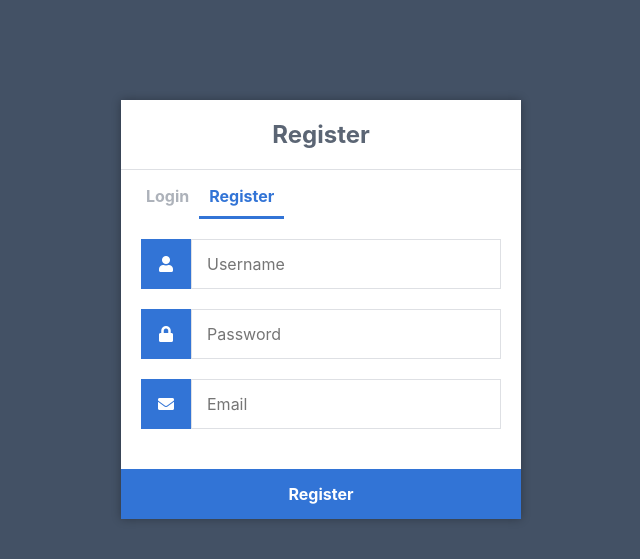
After one commit to Sergiom8m/MendiTrack_Web_App, a Flask app: page /register in a window 1280 px wide. The commit adds this page. Shown: the top 559 px of the page, without its empty margins (319-959 px from the left). Run offline with Flask 3, Linux system fonts and the light colour scheme; some libraries are stand-ins or nearby versions.

Commit message:
Registros

```diff
--- a/app/app.py
+++ b/app/app.py
@@ -24,6 +24,7 @@ mysql = MySQL(app)
 @app.route('/', methods=['GET', 'POST'])
 def login():
 
+    msg=''
      # Mirar si existe algun POST request donde los campos 'username' y 'password' esten llenos
     if request.method == 'POST' and 'username' in request.form and 'password' in request.form:
 
@@ -54,7 +55,79 @@ def login():
             # Si la cuenta no existe devolver un error
             msg = 'Incorrect username/password!'
 
-    return render_template('index.html', msg=msg)
+    return render_template('login.html', msg=msg)
+
+########################
+### PAGINA DE LOGOUT ###
+########################
+
+@app.route('/logout')
+def logout():
+
+    # Para deslogear a un usuario borrar los datos de la sesion
+   session.pop('loggedin', None)
+   session.pop('id', None)
+   session.pop('username', None)
+
+   # Redireccionar a la pagina de login
+   return redirect(url_for('login'))
+
+##########################
+### PAGINA DE REGISTRO ###
+##########################
+
+@app.route('/register', methods=['GET', 'POST'])
+def register():
+
+    msg=''
+    # Mirar si existe algun POST request donde los campos 'username', 'password' y 'email' esten llenos
+    if request.method == 'POST' and 'username' in request.form and 'password' in request.form and 'email' in request.form:
+
+        # Crear variables para que sea mas sencillo trabajar con ellas
+        username = request.form['username']
+        password = request.form['password']
+        email = request.form['email']
+
+         # Comprobar si el usuario ya ha sido registrado previamente
+        cursor = mysql.connection.cursor(MySQLdb.cursors.DictCursor)
+        cursor.execute('SELECT * FROM users WHERE username = %s', (username,))
+        account = cursor.fetchone()
+
+        # Si existe ya una cuenta con esos datos mostrar un error
+        if account:
+            msg = 'Account already exists!'
+
+        # Comprobar la validez del email
+        elif not re.match(r'[^@]+@[^@]+\.[^@]+', email):
+            msg = 'Invalid email address!'
+
+        # Comprobar la validez del nombre
+        elif not re.match(r'[A-Za-z0-9]+', username):
+            msg = 'Username must contain only characters and numbers!'
+
+        # Comprobar que todos los campos esten completos
+        elif not username or not password or not email:
+            msg = 'Please fill out the form!'
+
+        else:
+            # Hashear la contraseña
+            hash = password + app.secret_key
+            hash = hashlib.sha1(hash.encode())
+            password = hash.hexdigest()
+
+            # Añadir la nueva cuenta a la DB
+            cursor.execute('INSERT INTO users VALUES (NULL, %s, %s, %s)', (username, password, email,))
+            mysql.connection.commit()
+            msg = 'You have successfully registered!'
+
+    elif request.method == 'POST':
+
+        # Mensaje para indicar que el formulario no esta completo
+        msg = 'Please fill out the form!'
+
+    return render_template('registration.html', msg=msg)
+
+
 
 if __name__ == "__main__":
     app.run(host='0.0.0.0', debug=True)
--- a/app/templates/index.html
+++ b/app/templates/login.html
@@ -17,7 +17,7 @@
       <h1>Login</h1>
       <div class="links">
         <a href="{{ url_for('login') }}" class="active">Login</a>
-        <a href="#">Register</a>
+        <a href="{{ url_for('register') }}">Register</a>
       </div>
       <form action="{{ url_for('login') }}" method="post">
         <label for="username">
--- /dev/null
+++ b/app/templates/registration.html
@@ -0,0 +1,34 @@
+<!DOCTYPE html>
+<html>
+	<head>
+		<meta charset="utf-8">
+		<title>Register</title>
+		<link rel="stylesheet" href="{{ url_for('static', filename='style.css') }}">
+		<link rel="stylesheet" href="https://use.fontawesome.com/releases/v5.7.1/css/all.css">
+	</head>
+	<body>
+		<div class="register">
+			<h1>Register</h1>
+			<div class="links">
+				<a href="{{ url_for('login') }}">Login</a>
+				<a href="{{ url_for('register') }}" class="active">Register</a>
+			</div>
+			<form action="{{ url_for('register') }}" method="post" autocomplete="off">
+				<label for="username">
+					<i class="fas fa-user"></i>
+				</label>
+				<input type="text" name="username" placeholder="Username" id="username" required>
+				<label for="password">
+					<i class="fas fa-lock"></i>
+				</label>
+				<input type="password" name="password" placeholder="Password" id="password" required>
+				<label for="email">
+					<i class="fas fa-envelope"></i>
+				</label>
+				<input type="email" name="email" placeholder="Email" id="email" required>
+				<div class="msg">{{ msg }}</div>
+				<input type="submit" value="Register">
+			</form>
+		</div>
+	</body>
+</html>
```
